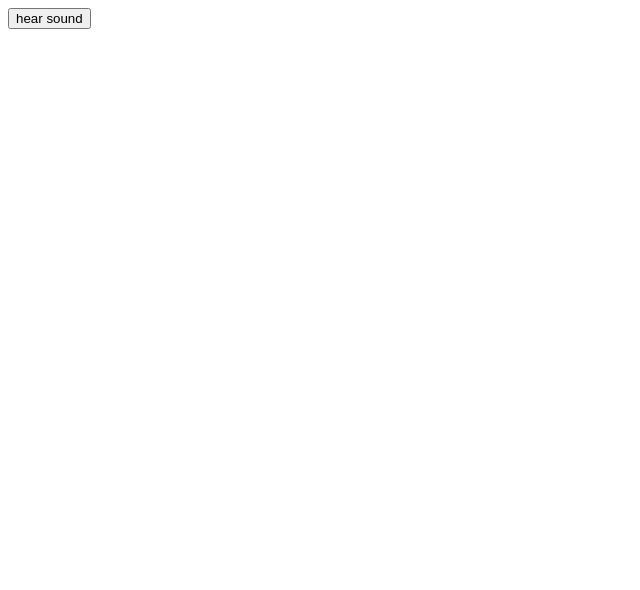
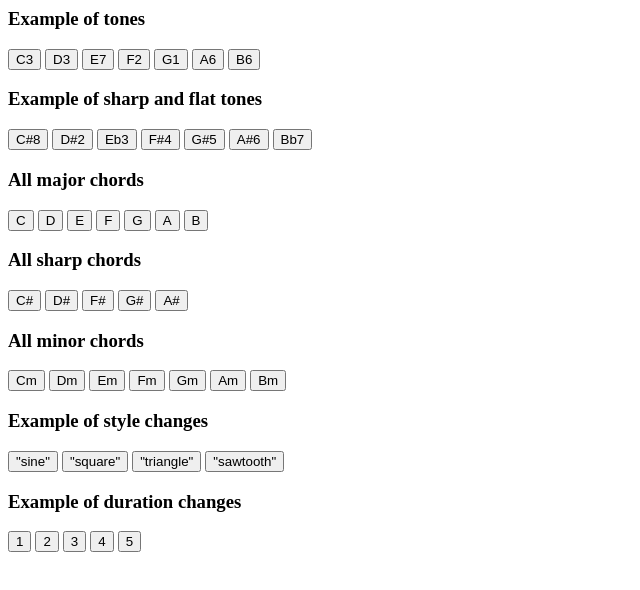
Before and after one commit to escottalexander/simpleTones.js, a plain HTML site: page toneTest.html in a window 1280 px wide. Shown: the whole page, without its empty margins (0-640 px from the left). Drawn offline with Linux system fonts and the light colour scheme.

Commit message:
updates to html test file and bug fix

```diff
--- a/simpleTones.js
+++ b/simpleTones.js
@@ -186,6 +186,9 @@ playTone = (frequency, type, duration) => {
 	if (duration === undefined) {
 		duration = 1.3;
 	}
+	if (frequency === undefined) {
+		frequency = 440;
+	}
 	o = context.createOscillator();
 	g = context.createGain();
 	o.connect(g);
--- a/toneTest.html
+++ b/toneTest.html
@@ -1,7 +1,72 @@
 <head>
-<script src="simpleTonesMin.js"></script>
+<script src="simpleTones.js"></script>
 </head>
 
+
 <div>
-	<button onClick='playTone(tone["C4"])'>hear sound</button>
+	<h3>Example of tones</h3>
+<div class="row">
+	<button onClick='playTone(tone["C3"])'> C3 </button>
+	<button onClick='playTone(tone["D3"])'> D3 </button>
+	<button onClick='playTone(tone["E7"])'> E7 </button>
+	<button onClick='playTone(tone["F2"])'> F2 </button>
+	<button onClick='playTone(tone["G1"])'> G1 </button>
+	<button onClick='playTone(tone["A6"])'> A6 </button>
+	<button onClick='playTone(tone["B6"])'> B6 </button>
 </div>
+<h3>Example of sharp and flat tones</h3>
+<div class="row">
+	<button onClick='playTone(tone["C#8"])'> C#8 </button>
+	<button onClick='playTone(tone["D#2"])'> D#2 </button>
+	<button onClick='playTone(tone["Eb3"])'> Eb3 </button>
+	<button onClick='playTone(tone["F#4"])'> F#4 </button>
+	<button onClick='playTone(tone["G#5"])'> G#5 </button>
+	<button onClick='playTone(tone["A#6"])'> A#6 </button>
+	<button onClick='playTone(tone["Bb7"])'> Bb7 </button>
+</div>
+	<h3>All major chords</h3>
+<div class="row">
+	<button onClick='playTone(chord["C"])'> C </button>
+	<button onClick='playTone(chord["D"])'> D </button>
+	<button onClick='playTone(chord["E"])'> E </button>
+	<button onClick='playTone(chord["F"])'> F </button>
+	<button onClick='playTone(chord["G"])'> G </button>
+	<button onClick='playTone(chord["A"])'> A </button>
+	<button onClick='playTone(chord["B"])'> B </button>
+</div>
+<h3>All sharp chords</h3>
+<div class="row">
+	<button onClick='playTone(chord["C#"])'> C# </button>
+	<button onClick='playTone(chord["D#"])'> D# </button>
+	<button onClick='playTone(chord["F#"])'> F# </button>
+	<button onClick='playTone(chord["G#"])'> G# </button>
+	<button onClick='playTone(chord["A#"])'> A# </button>
+</div>
+<h3>All minor chords</h3>
+<div class="row">
+	<button onClick='playTone(chord["Cm"])'> Cm </button>
+	<button onClick='playTone(chord["Dm"])'> Dm </button>
+	<button onClick='playTone(chord["Em"])'> Em </button>
+	<button onClick='playTone(chord["Fm"])'> Fm </button>
+	<button onClick='playTone(chord["Gm"])'> Gm </button>
+	<button onClick='playTone(chord["Am"])'> Am </button>
+	<button onClick='playTone(chord["Bm"])'> Bm </button>
+</div>
+<h3>Example of style changes</h3>
+<div class="row">
+<button onClick='playTone(chord["C"], "sine")'> "sine" </button>
+	<button onClick='playTone(chord["C"], "square")'> "square" </button>
+	<button onClick='playTone(chord["C"], "triangle")'> "triangle" </button>
+	<button onClick='playTone(chord["C"], "sawtooth")'> "sawtooth" </button>
+</div>
+<h3>Example of duration changes</h3>
+<div class="row">
+<button onClick='playTone(chord["C"],"sine",1)'> 1 </button>
+	<button onClick='playTone(chord["C"],"sine",2)'> 2 </button>
+	<button onClick='playTone(chord["C"],"sine",3)'> 3 </button>
+	<button onClick='playTone(chord["C"],"sine",4)'> 4 </button>
+	<button onClick='playTone(chord["C"],"sine",5)'> 5 </button>
+</div>
+
+
+</div>
```
